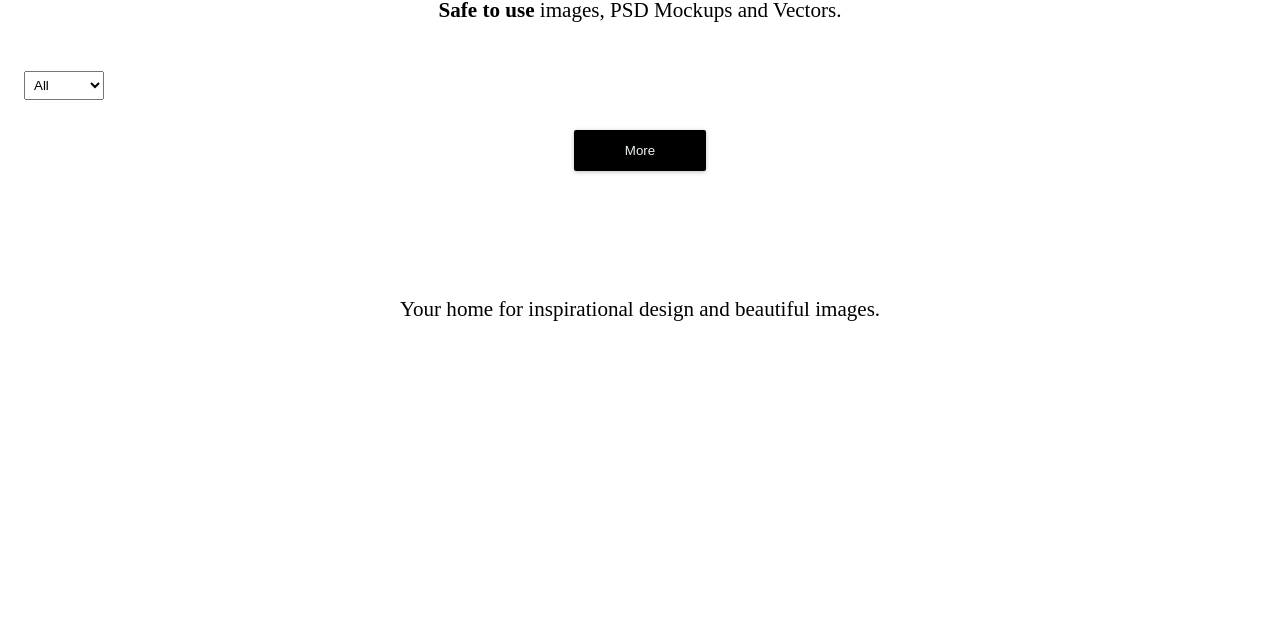
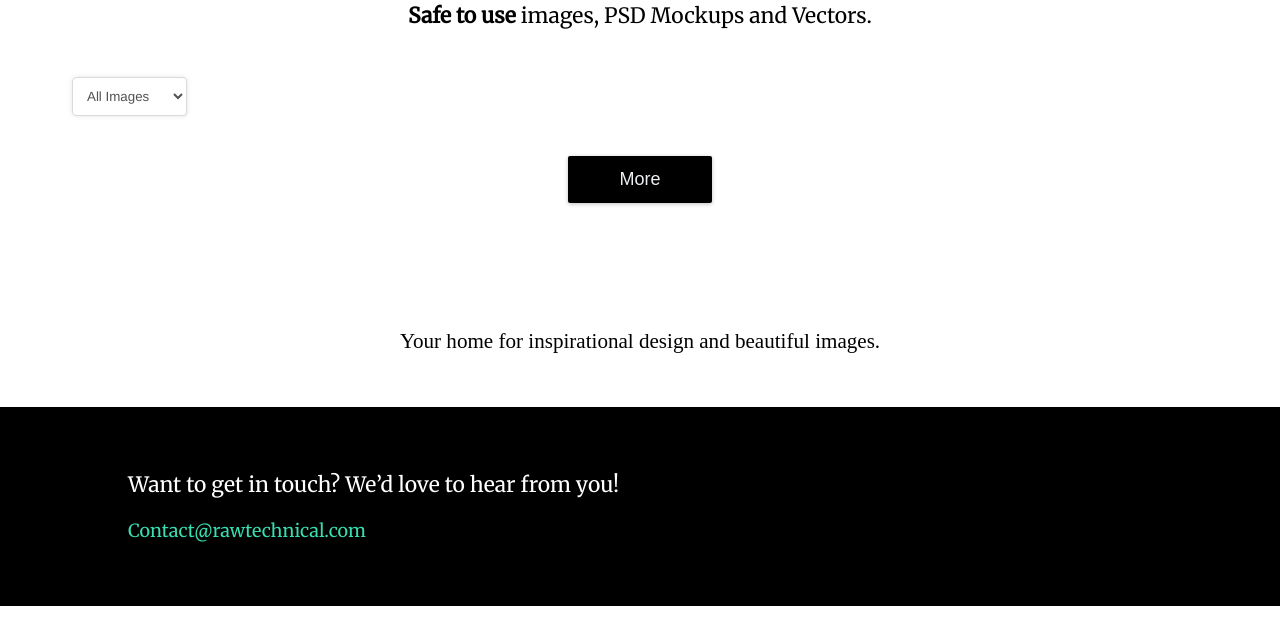
Before and after one commit to Miracle23/RawTechnicalTest, a plain HTML site: page index.html in a window 1280 px wide. Shown: the part 162-800 px from the top of the page. Drawn offline with nearby package versions, Linux system fonts and the light colour scheme; no server answers.

Commit message:
some style checkin

```diff
--- /dev/null
+++ b/css/styles/controls/controls.css
@@ -0,0 +1,36 @@
+
+.dropdown {
+    padding:  10px;
+    margin-left: 5vw;
+    margin-bottom:10px;
+    background: #FFF;
+    overflow: hidden;
+    display: inline-block;
+    color: #525252;
+    font-weight: 300;
+    -webkit-border-radius: 5px 4px 4px 5px/5px 5px 4px 4px;
+    -moz-border-radius: 5px 4px 4px 5px/5px 5px 4px 4px;
+    border-radius: 5px 4px 4px 5px/5px 5px 4px 4px;
+    -webkit-box-shadow: 0 0 5px rgba(123, 123, 123, 0.2);
+    -moz-box-shadow: 0 0 5px rgba(123,123,123,.2);
+    box-shadow: 0 0 5px rgba(123, 123, 123, 0.2);
+    border: solid 1px #DADADA;
+    font-family: 'helvetica neue',arial;
+    position: relative;
+    cursor: pointer;
+    padding-right: 20px;
+  }
+
+  .loadButton{
+    display: block;
+    margin: 30px auto;
+    padding: 1vw 4vw 1vw 4vw;
+    overflow: hidden;
+    border-width: 0;
+    font-size: large;
+    outline: none;
+    border-radius: 2px;
+    box-shadow: 0 1px 4px rgba(0, 0, 0, 0.253);
+    background-color: black;
+    color: #ecf0f1;
+}
--- a/css/styles/navigation.css
+++ b/css/styles/navigation/navigation.css
@@ -15,10 +15,14 @@
     text-align: center;
     padding: 14px 16px;
     text-decoration: none;
-    font-size: 17px;
   }
 
   .navbar a:hover {
     background: #ddd;
     color: black;
   }
+
+  .logo{
+    font-family: 'Cabin', serif;
+    font-size: 3vh;
+  }
--- a/css/styles/testStyles.css
+++ b/css/styles/testStyles.css
@@ -1,9 +1,11 @@
 .header{
     margin: 0 0 .28rem;
+    font-family: 'Merriweather', serif;
     font-size: calc(2.22rem + .8899999999999997 * ((100vw - 20rem) / 140));
 }
 
 .subHeader{
+    font-family: 'Merriweather', serif;
     margin: 0 0 .28rem;
     font-size: calc(1.0rem + .8899999999999997 * ((100vw - 30rem) / 140));
 }
@@ -15,26 +17,39 @@
     width: 100%;
 }
 
-.loadButton{
-    display: block;
-    margin: 30px auto;
-    padding: 1vw 4vw 1vw 4vw;
-    overflow: hidden;
-    border-width: 0;
-    outline: none;
-    border-radius: 2px;
-    box-shadow: 0 1px 4px rgba(0, 0, 0, 0.253);
-    background-color: black;
-    color: #ecf0f1;
-}
-
-.dropdown{
-    padding: 5px;
-    margin-left: 2vh;
-}
-
 .closingStatement{
     text-align: center;
     padding-top: 12vh;
+    padding-bottom: 4vh;
     font-size: calc(1.0rem + .8899999999999997 * ((100vw - 30rem) / 140));
 }
+
+.container{
+    margin-left: 5vw;
+    margin-right: 5vw;
+}
+
+.blockContainer{
+    margin: 5vw;
+}
+
+.footerBar{
+    width: 100%;
+    background-color: black;
+    position: absolute;
+    left: 0px;
+    color:  white;
+}
+
+.footerStatement{
+    font-family: 'Merriweather', serif;
+    margin: 0 0 .28rem;
+    font-size: calc(1.0rem + .8899999999999997 * ((100vw - 30rem) / 140));
+}
+
+.footerContactStatement{
+    font-family: 'Merriweather', serif;
+    color: #38deaf;
+    margin: 0 0 .28rem;
+    font-size: large
+}
--- a/index.html
+++ b/index.html
@@ -8,7 +8,9 @@
     <meta name="viewport" content="width=device-width, initial-scale=1, user-scalable=no" />
     <link rel="stylesheet" href="css/dependencies/justifiedGallery.min.css" />
     <link rel="stylesheet" href="css/styles/testStyles.css" />
-    <link rel="stylesheet" href="css/styles/navigation.css" />
+    <link rel="stylesheet" href="css/styles/controls/controls.css">
+    <link rel="stylesheet" href="css/styles/navigation/navigation.css" />
+    <link href="https://fonts.googleapis.com/css?family=Cabin|Merriweather" rel="stylesheet">
     <script src="js/dependencies/jquery.min.js"></script>
     <script src="js/dependencies/jquery.justifiedGallery.min.js"></script>
     <script src="js/dependencies/blazy.js"></script>
@@ -21,7 +23,7 @@
 
 <body>
     <div class="navbar">
-        <a>Logo</a>
+        <a class="logo">Raw Technical</a>
     </div>
     <article>
         <header>
@@ -37,7 +39,7 @@
     </article>
     <section>
         <select class="dropdown" id="change_chart" onchange="searchImages(this)">
-            <option value="1" selected>All</option>
+            <option value="1" selected>All Images</option>
             <option value="2">Nature</option>
             <option value="3">Industry</option>
         </select>
@@ -49,8 +51,23 @@
             <button class="loadButton" onclick="addMore();">More</button>
         </div>
     </section>
-    <footer>
+    <aside>
         <p class="closingStatement">Your home for inspirational design and beautiful images.</p>
+    </aside>
+    <footer class="footerBar">
+        <div class="container">
+            <div class="blockContainer">
+                <div>
+                    <div class="block">
+                        <div class="footerStatement">
+                            <p>Want to get in touch? We’d love to hear from you!</p>
+                        </div>
+                        <div class="footerContactStatement">
+                                <p>Contact@rawtechnical.com</p>
+                            </div>
+                    </div>
+                </div>
+            </div>
     </footer>
 
 </body>
--- a/js/scripts/index.js
+++ b/js/scripts/index.js
@@ -17,12 +17,7 @@ function populate(data) {
     $.each(data, function (i, item) {
         var image = $("<img class='responsive-image b-lazy'>").attr("data-src", item.urls.full);
         image.attr("src", item.urls.thumb)
-        if(item.likes >= 50){
-            var item = $("<a class='post cell popularImage'>").append(image);
-        }
-        else{
-            var item = $("<a class='post cell nonPopularImage'>").append(image);
-        }
+        var item = $("<a href='" + item.urls.full + "'>").append(image);
         var $container = $('#page' + page);
         $container.append(item);
     });
@@ -41,11 +36,11 @@ function searchImages(menu) {
     var search;
     if (menu.value == '1') {
         search = "none";
-      } else if (menu.value == '2') {
+    } else if (menu.value == '2') {
         search = "nature";
-      } else if (menu.value == '3') {
+    } else if (menu.value == '3') {
         search = "industry";
-      }
+    }
 
     page = 1;
     $('#posts').empty();
```
